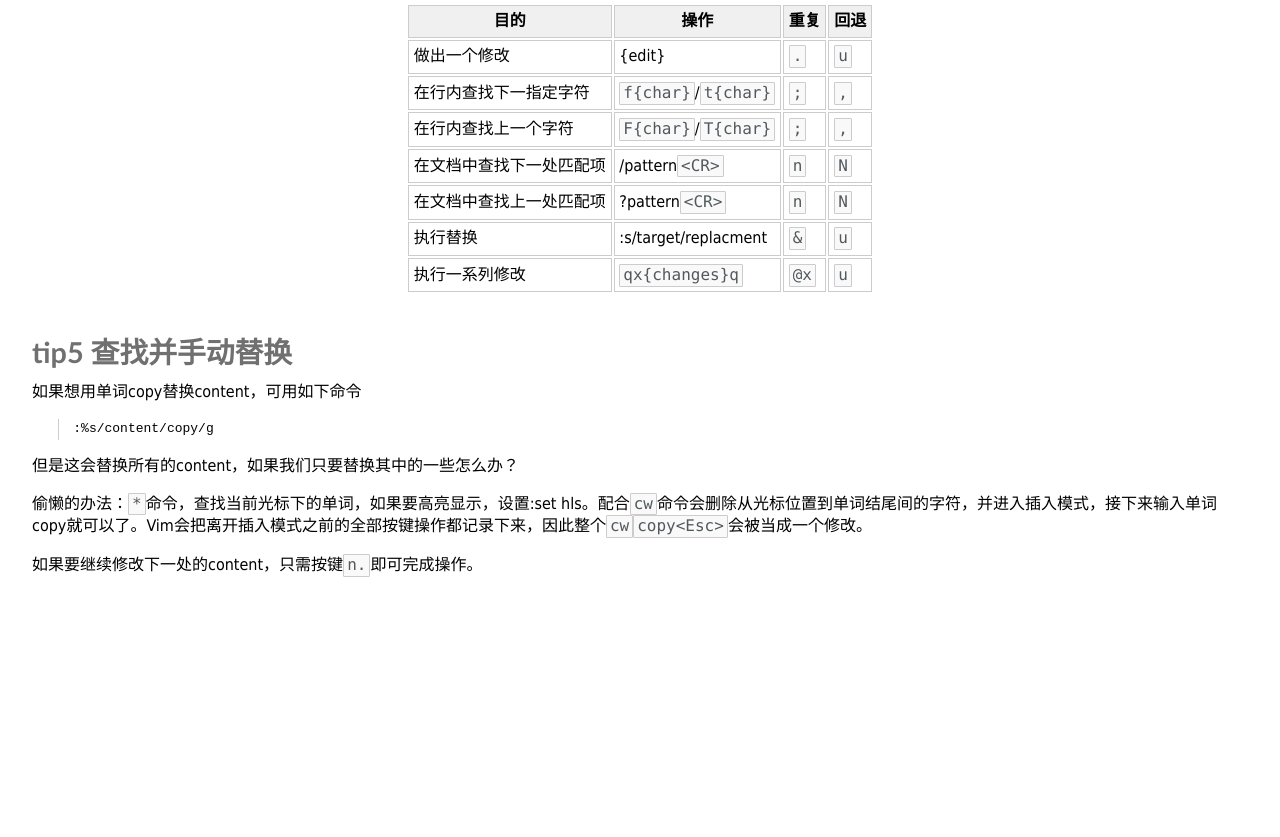
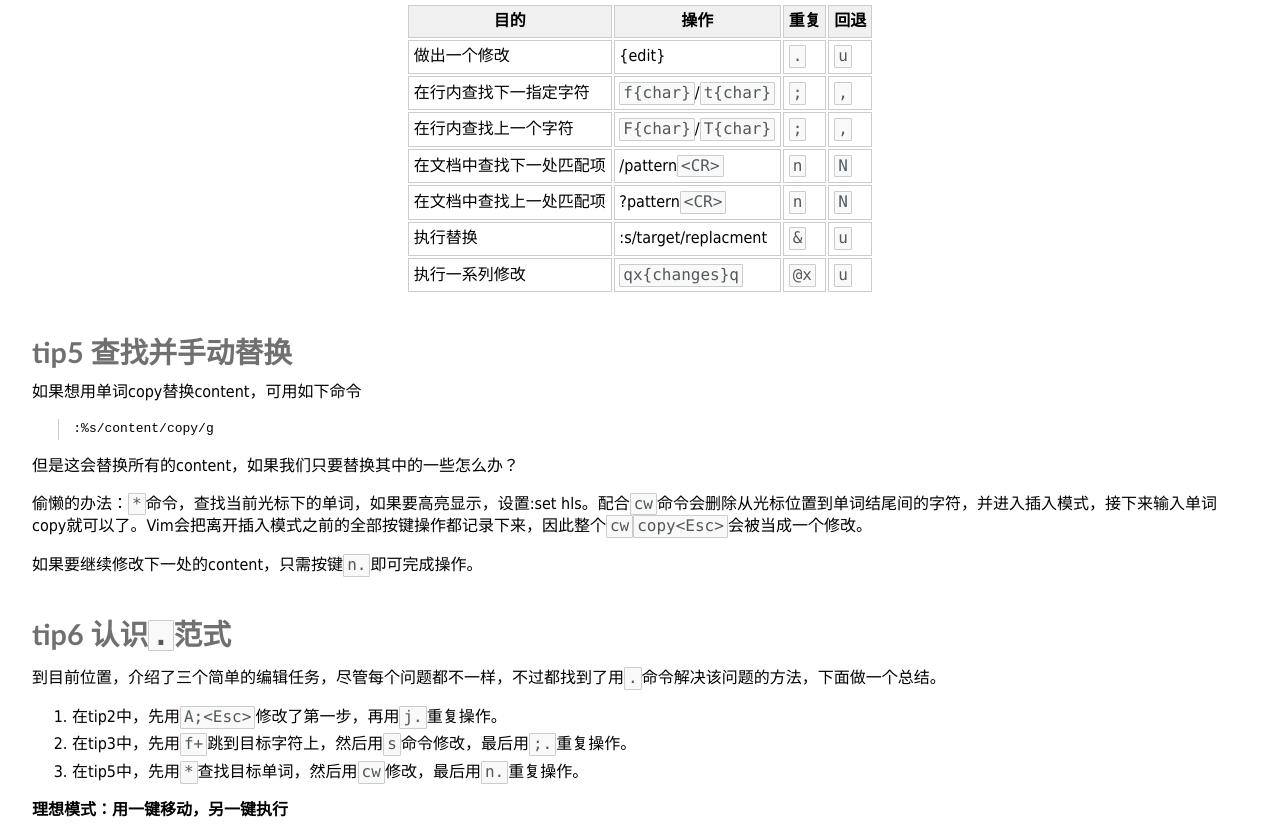
Before and after one commit to archge/archge.github.io, a plain HTML site: page PracticalVim.html in a window 1280 px wide. Shown: the part 1317-2154 px from the top of the page. Before the commit the page ends 1910 px from the top, so only its background shows below. Drawn offline with Linux system fonts and the light colour scheme.

Commit message:
done part 1

```diff
--- a/PracticalVim.html
+++ b/PracticalVim.html
@@ -283,5 +283,26 @@
 	如果要继续修改下一处的content，只需按键<code>n.</code>即可完成操作。
 </p>
 
+<div id="第 1 章  *Vim解决问题的方式*-tip6 认识`.`范式"><h3 id="tip6 认识`.`范式" class="header"><a href="#第 1 章  *Vim解决问题的方式*-tip6 认识`.`范式">tip6 认识<code>.</code>范式</a></h3></div>
+
+<p>
+	到目前位置，介绍了三个简单的编辑任务，尽管每个问题都不一样，不过都找到了用<code>.</code>命令解决该问题的方法，下面做一个总结。
+</p>
+<ol>
+<li>
+在tip2中，先用<code>A;&lt;Esc&gt;</code>修改了第一步，再用<code>j.</code>重复操作。
+
+<li>
+在tip3中，先用<code>f+</code>跳到目标字符上，然后用<code>s</code>命令修改，最后用<code>;.</code>重复操作。
+
+<li>
+在tip5中，先用<code>*</code>查找目标单词，然后用<code>cw</code>修改，最后用<code>n.</code>重复操作。
+
+</ol>
+
+<p>
+	<span id="第 1 章  *Vim解决问题的方式*-tip6 认识<code>.</code>范式-理想模式：用一键移动，另一键执行"></span><strong id="理想模式：用一键移动，另一键执行">理想模式：用一键移动，另一键执行</strong>
+</p>
+
 </body>
 </html>
```
Also changed, not shown: index.html (+1 -1 lines), 2 other files.
